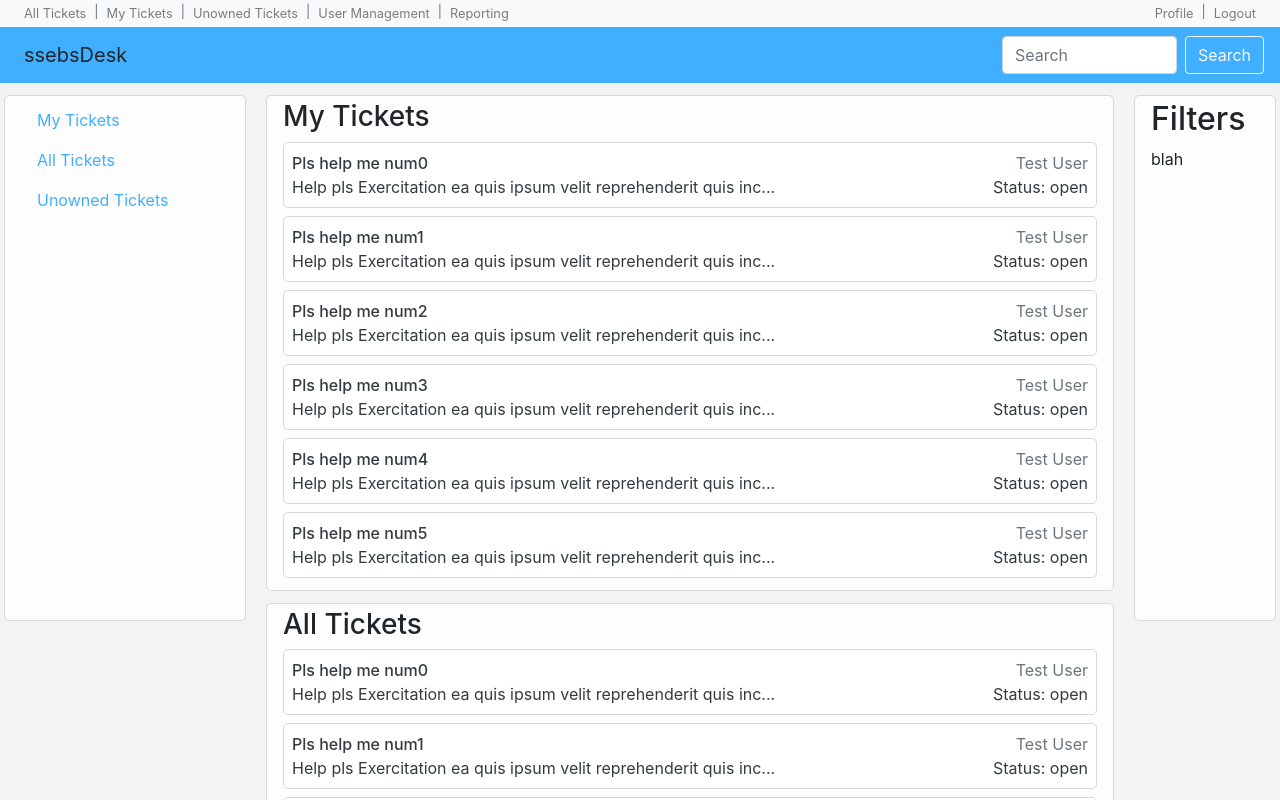
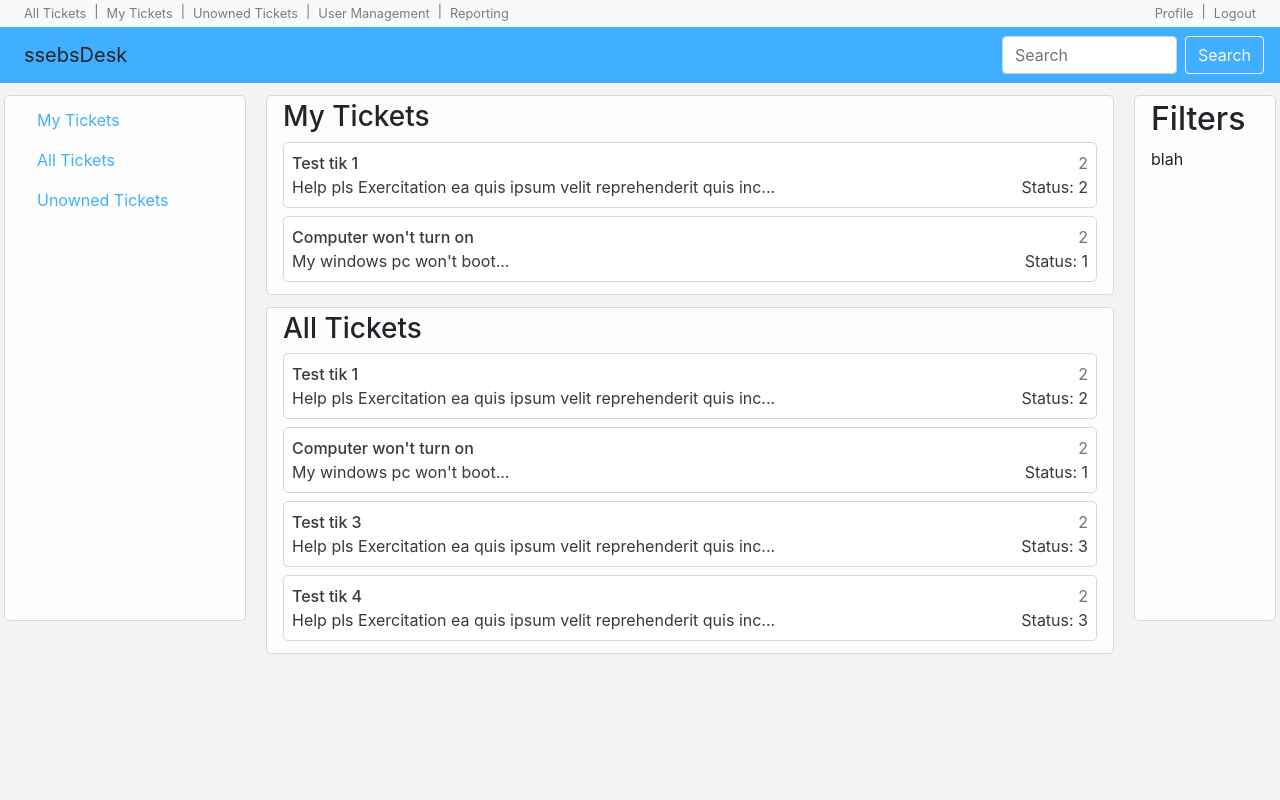
Before and after one commit to ssebs/ssebs-desk, a React (Create React App) app: page / in a window 1280 px wide. Shown: the top 800 px of the page. Built offline with nearby package versions, Linux system fonts and the light colour scheme; data requests are answered from the project's data file.

Commit message:
REST loading of tickets

```diff
--- a/db.json
+++ b/db.json
@@ -66,6 +66,36 @@
             "owner": null,
             "status": 1,
             "comments": []
+        },
+        {
+            "id": 3,
+            "subject": "Test tik 3",
+            "body": "Help pls Exercitation ea quis ipsum velit reprehenderit quis incididunt exercitation aliqua ipsum ex voluptate officia occaecat.",
+            "requestor": 2,
+            "owner": 1,
+            "status": 3,
+            "comments": [
+                {
+                    "id": 1,
+                    "text": "With what?",
+                    "author": 1
+                }
+            ]
+        },
+        {
+            "id": 4,
+            "subject": "Test tik 4",
+            "body": "Help pls Exercitation ea quis ipsum velit reprehenderit quis incididunt exercitation aliqua ipsum ex voluptate officia occaecat.",
+            "requestor": 2,
+            "owner": 1,
+            "status": 3,
+            "comments": [
+                {
+                    "id": 1,
+                    "text": "With what?",
+                    "author": 1
+                }
+            ]
         }
     ]
 }
--- a/package.json
+++ b/package.json
@@ -10,7 +10,7 @@
     "react": "^16.8.6",
     "react-dom": "^16.8.6",
     "react-router-dom": "^5.0.1",
-    "react-scripts": "3.0.1"
+    "react-scripts": "^3.0.1"
   },
   "scripts": {
     "start": "react-scripts start",
--- a/src/App.jsx
+++ b/src/App.jsx
@@ -3,6 +3,7 @@ import { BrowserRouter, Route } from "react-router-dom";
 
 import Header from "./components/Header";
 import Home from "./components/Home";
+import Ticket from "./components/Ticket";
 
 const App = () => {
     return (
@@ -10,6 +11,7 @@ const App = () => {
             <Header />
             <BrowserRouter>
                 <Route exact path="/" component={Home} />
+                <Route path="/ticket/:id" component={Ticket} />
             </BrowserRouter>
         </>
     );
--- a/src/components/Home/Sidebar.jsx
+++ b/src/components/Home/Sidebar.jsx
@@ -1,10 +1,11 @@
 import React from "react";
+import { Link } from "react-router-dom";
 
-const Sidebar = () => {
+const Sidebar = props => {
     return (
         <div className="home-layout-left">
-            <nav class="nav flex-column">
-                <a href="/#" className="nav-link">My Tickets</a>
+            <nav className="nav flex-column">
+                <Link to="/" className="nav-link">My Tickets</Link>
                 <a href="/#" className="nav-link">All Tickets</a>
                 <a href="/#" className="nav-link">Unowned Tickets</a>
             </nav>
--- a/src/components/Home/index.jsx
+++ b/src/components/Home/index.jsx
@@ -1,4 +1,4 @@
-import React from "react";
+import React, { useState, useEffect } from "react";
 
 import FilterBox from "./FilterBox";
 import Sidebar from "./Sidebar";
@@ -24,13 +24,27 @@ for (let i = 0; i < 12; i++) {
 }
 
 const Home = () => {
+    const [myTickets, setMyTickets] = useState(null);
+    const [allTickets, setAllTickets] = useState(null);
+
+    useEffect(() => {
+        fetch(`http://localhost:3005/tickets`)
+            .then(resp => resp.json())
+            .then(resp => {
+                setAllTickets(resp);
+                setMyTickets(resp.slice(0, 2));
+            });
+    }, []);
+
     return (
         <div className="home-layout">
             <Sidebar />
-            <div className="home-layout-center">
-                <TicketList title="My Tickets" list={sampleMyTickets} />
-                <TicketList title="All Tickets" list={sampleAllTickets} />
-            </div>
+            {myTickets && allTickets && (
+                <div className="home-layout-center">
+                    <TicketList title="My Tickets" list={myTickets} />
+                    <TicketList title="All Tickets" list={allTickets} />
+                </div>
+            )}
             <FilterBox />
         </div>
     );
--- /dev/null
+++ b/src/components/Ticket/index.jsx
@@ -0,0 +1,21 @@
+import React, { useState, useEffect } from "react";
+
+const Ticket = props => {
+    const [ticket, setTicket] = useState(null);
+
+    useEffect(() => {
+        fetch(`http://localhost:3005/tickets/${props.match.params.id}`)
+            .then(resp => resp.json())
+            .then(resp => {
+                console.log(resp);
+            });
+    }, []);
+
+    return (
+        <div>
+            <h1>Ticket #{props.match.params.id}</h1>
+        </div>
+    );
+};
+
+export default Ticket;
```
Also changed, not shown: 1 other file (tests, documents, lock files or other folders).
